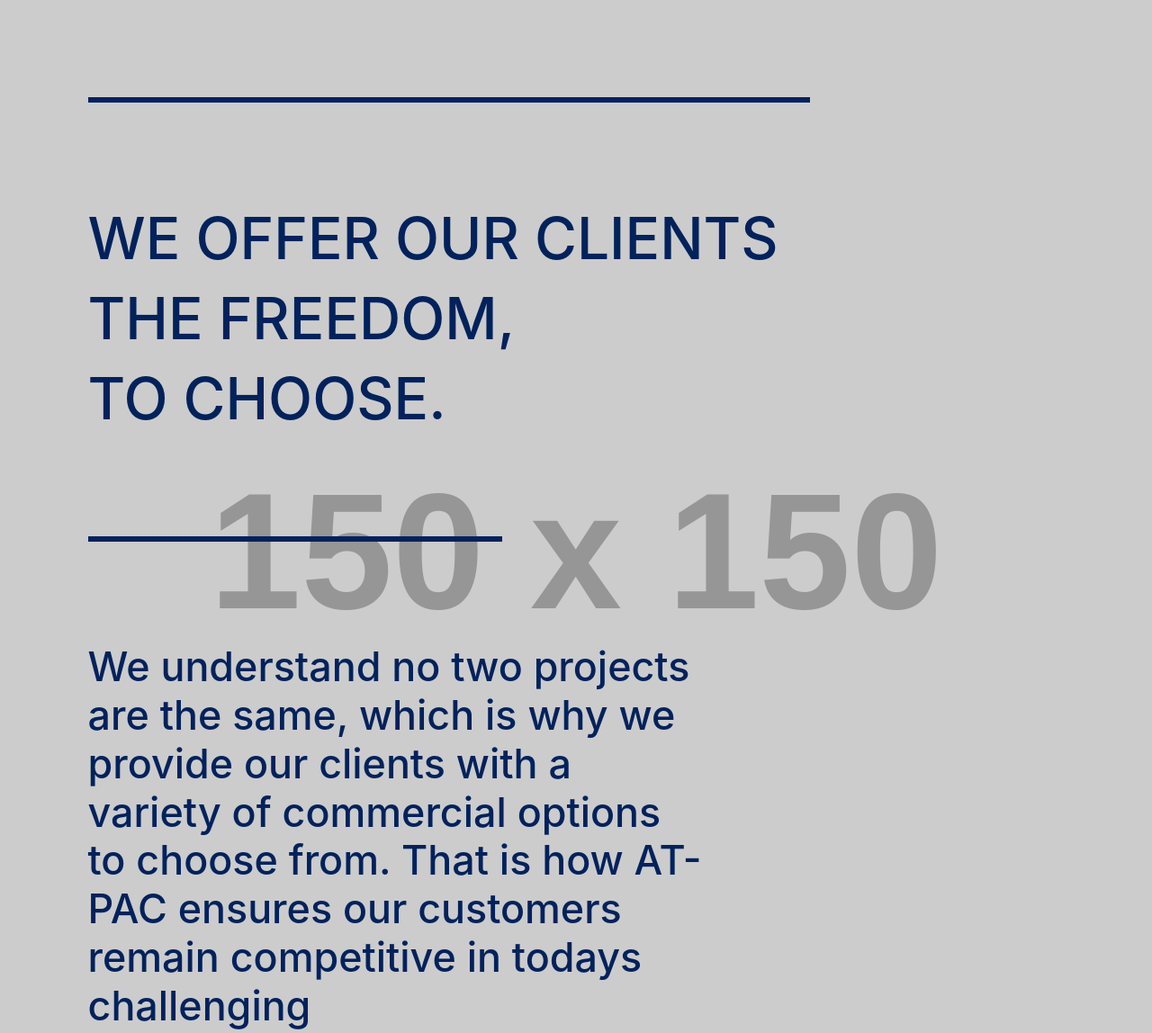
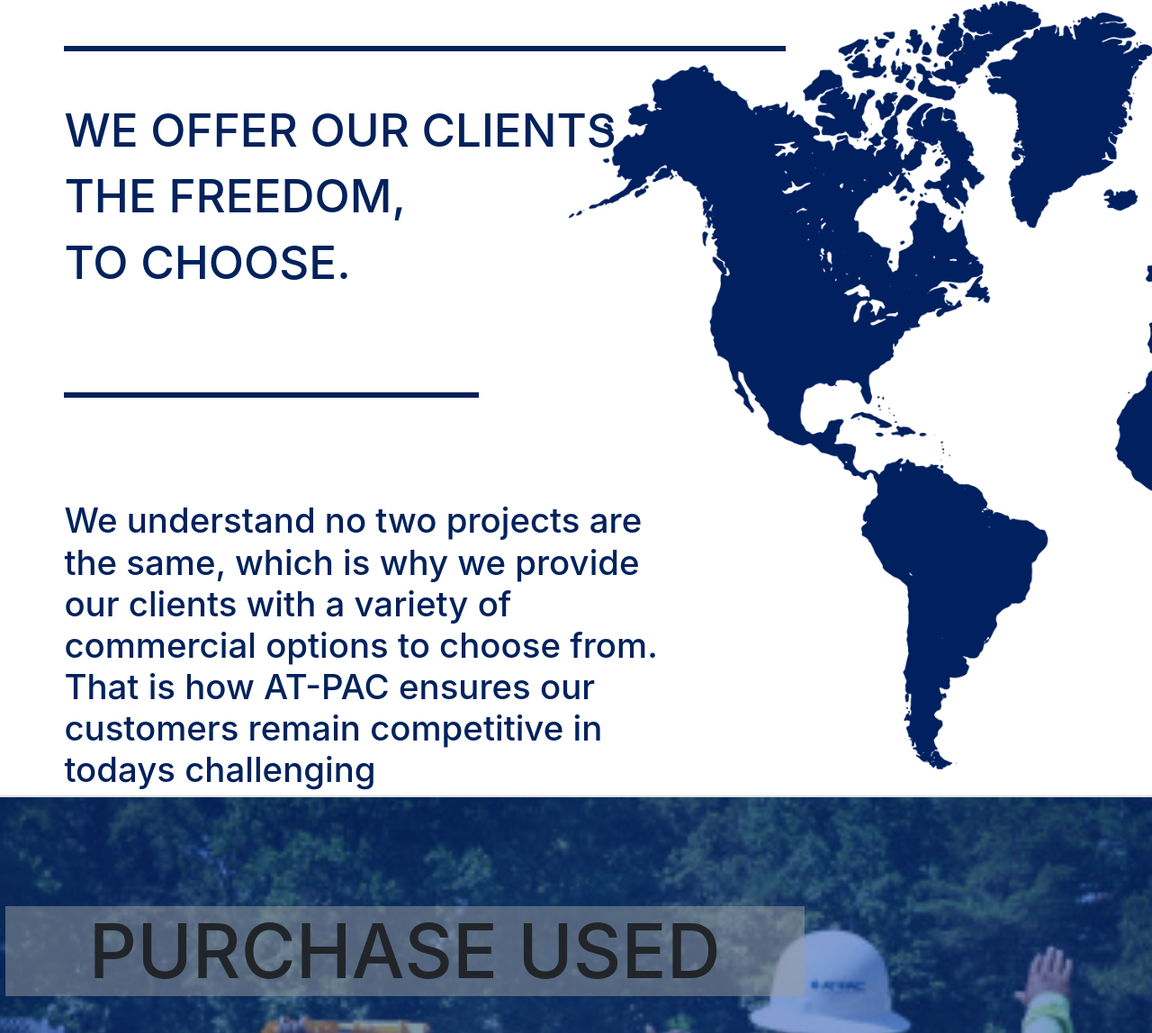
Before and after one commit to tmnguyen8/AP-used-equipment, a plain HTML site: page index.html in a window 1280 px wide. Shown: the part 1010-2158 px from the top of the page at 90% size. Drawn offline with nearby package versions, Linux system fonts and the light colour scheme; placeholder pictures from the web are drawn by us.

Commit message:
changing the second card

```diff
--- a/index.html
+++ b/index.html
@@ -20,15 +20,15 @@
                 </div>
             </div>
             <div class="card my-card">
-                <img src="https://via.placeholder.com/150" class="img-responsive card-img">
+                <img src="assets/images/World-map-Vector_Blue-01.png" class="img-responsive card-img">
 
                 <div class="card-img-overlay second-card-text">
                     <hr class="second-card-break-one" size="30">
-                    <h3 style="font-size:5vw;" class="card-title second-card-text-one">WE OFFER OUR CLIENTS</h3>
-                    <h3 style="font-size:5vw;" class="card-title second-card-text-two">THE FREEDOM,</h3>
-                    <h3 style="font-size:5vw;" class="card-title second-card-text-three">TO CHOOSE.</h3>
+                    <h4 style="font-size:4vw;" class="card-title second-card-text-one">WE OFFER OUR CLIENTS</h4>
+                    <h4 style="font-size:4vw;" class="card-title second-card-text-two">THE FREEDOM,</h4>
+                    <h4 style="font-size:4vw;" class="card-title second-card-text-three">TO CHOOSE.</h4>
                     <hr class="second-card-break-two" size="30">
-                    <h5 style="font-size:3.5vw;" class="my-para">We understand no two projects are the same, which is why we provide our clients with a variety of commercial options to choose from. That is how AT-PAC ensures our customers remain competitive in todays challenging</h5>
+                    <h5 style="font-size:3vw;" class="my-para">We understand no two projects are the same, which is why we provide our clients with a variety of commercial options to choose from. That is how AT-PAC ensures our customers remain competitive in todays challenging</h5>
                 </div>
             </div>
             <div class="card my-card">
--- a/style.css
+++ b/style.css
@@ -30,14 +30,14 @@
     text-align: left;
     width: 90%;
     position: absolute;
-    margin-left: 7%;
+    margin-left: 5%;
     color: rgb(2,34,92);
 }
 .second-card-break-one {
     width: 70%;
     margin-left: 0;
     border: 3px solid rgb(2,34,92);
-    margin: 10% 0;
+    margin: 5% 0;
 }
 .second-card-break-two {
     width: 40%;
@@ -47,7 +47,7 @@
 }
 .my-para {
     width: 60%;
-    margin-top: 10%;
+    margin-top: 5%;
 }
 .third-card-text {
     background-color: rgba(155, 157, 160, 0.5);
```
Also changed, not shown: assets/images/World-map-Vector_Blue-01.png (added).
